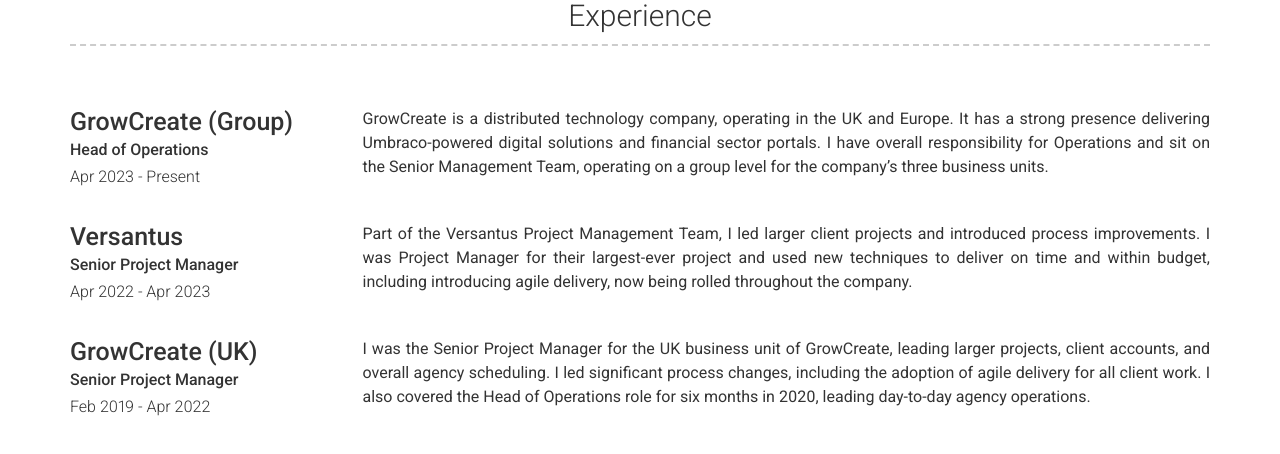
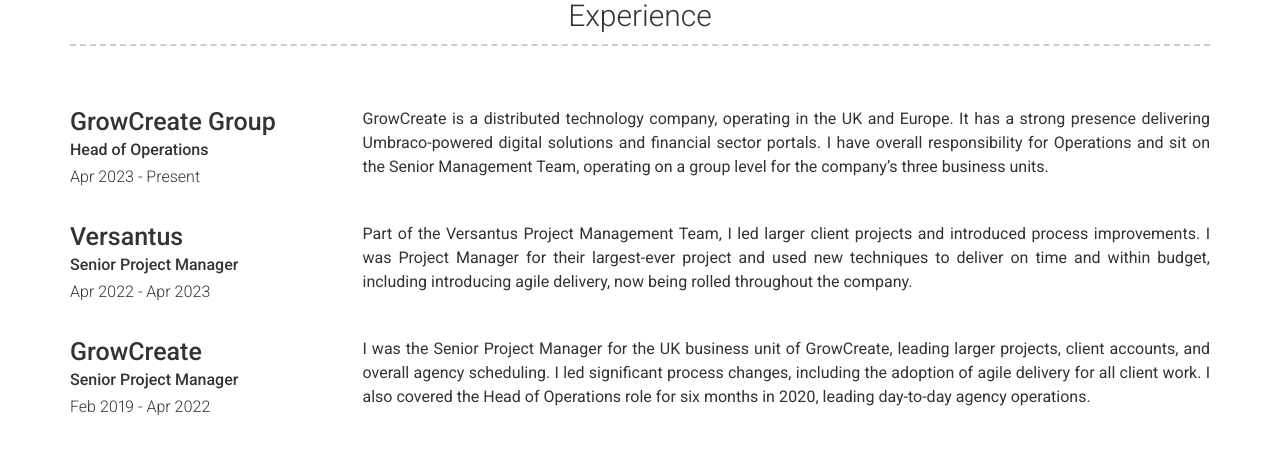
Before and after one commit to csgdavidson/Charlie-Davidson2, a Jekyll site: the page built from index.md, in a window 1280 px wide. Shown: the part 582-1036 px from the top of the page. Built offline with Jekyll 4.4.1, drawn with Linux system fonts in a browser that asks for light colours; nearby versions of some CDN libraries.

```diff
--- a/_data/experience.yml
+++ b/_data/experience.yml
@@ -1,6 +1,6 @@
 # Experience template
 - layout: left
-- company: GrowCreate (Group)
+- company: GrowCreate Group
   job_title: Head of Operations
   dates: Apr 2023 - Present
   description:
@@ -10,7 +10,7 @@
   dates: Apr 2022 - Apr 2023
   description:
     Part of the Versantus Project Management Team, I led larger client projects and introduced process improvements. I was Project Manager for their largest-ever project and used new techniques to deliver on time and within budget, including introducing agile delivery, now being rolled throughout the company.
-- company: GrowCreate (UK)
+- company: GrowCreate
   job_title: Senior Project Manager
   dates: Feb 2019 - Apr 2022
   description:
```
